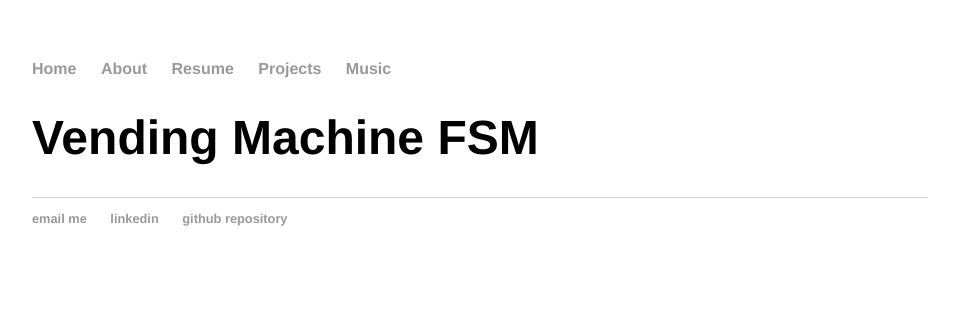
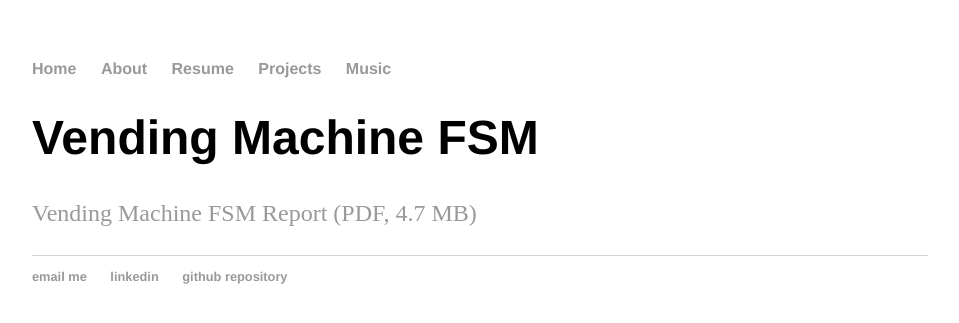
Before and after one commit to zackfravel/zackfravel.github.io, a Jekyll site: the page built from _posts/2016-09-23-FSM.md, in a window 1280 px wide. Shown: the top 323 px of the page, without its empty margins (160-1119 px from the left). Built offline with Jekyll 4.4.1, drawn with Linux system fonts in a browser that asks for light colours.

Commit message:
Update 2016-09-23-FSM.md

```diff
--- a/_posts/2016-09-23-FSM.md
+++ b/_posts/2016-09-23-FSM.md
@@ -2,3 +2,5 @@
 layout: post
 title: "Vending Machine FSM"
 ---
+
+[Vending Machine FSM Report (PDF, 4.7 MB)](https://zackfravel.github.io/assets/pdf/vending.pdf)
```
